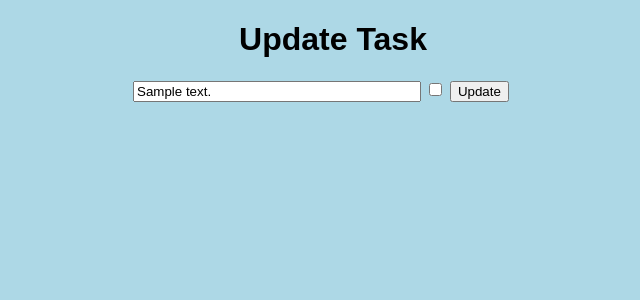
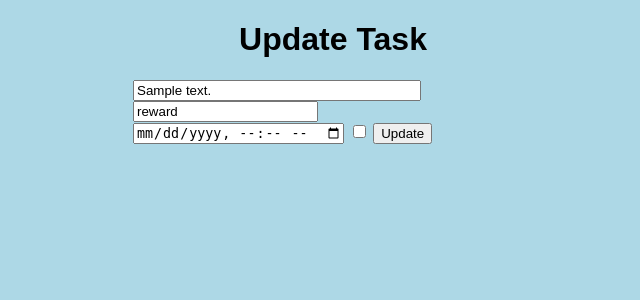
Before and after one commit to huappy/Cloud_Computing_Project, a Flask app: page /update/1 in a window 1280 px wide. Shown: the top 300 px of the page, without its empty margins (307-947 px from the left). Run offline with Flask 2, Linux system fonts and the light colour scheme; tables that the repository leaves empty hold one stand-in row (values such as "Sample post").

Commit message:
fixes in app and update

```diff
--- a/app.py
+++ b/app.py
@@ -14,8 +14,9 @@ db = SQLAlchemy(app)
 class Todo(db.Model):
     id = db.Column(db.Integer, primary_key=True)
     content = db.Column(db.String(500), nullable=False)
+    date_created = db.Column(db.DateTime, default=datetime.utcnow)
     reward = db.Column(db.String(250))
-    date_created = db.Column(db.DateTime, default=datetime.utcnow)
+    date_to_complete = db.Column(db.DateTime, nullable = False)
     is_complete = db.Column(db.Boolean, nullable = False)
 
     def __repr__(self):
--- a/templates/update.html
+++ b/templates/update.html
@@ -11,6 +11,8 @@
     <div class="form">
         <form action="/update/{{task.id}}" method="POST">
             <input type="text" name="content" id="content" value="{{task.content}}">
+            <input type="text" name="reward" id="reward" value="reward">
+            <input type="datetime-local" name="complete_by" id = "complete_by" value="{{task.complete_by}}">
             <input type="checkbox" name ="is_complete" id="is_complete" value ="true">
             <input type="submit" value="Update">
         </form>
```
